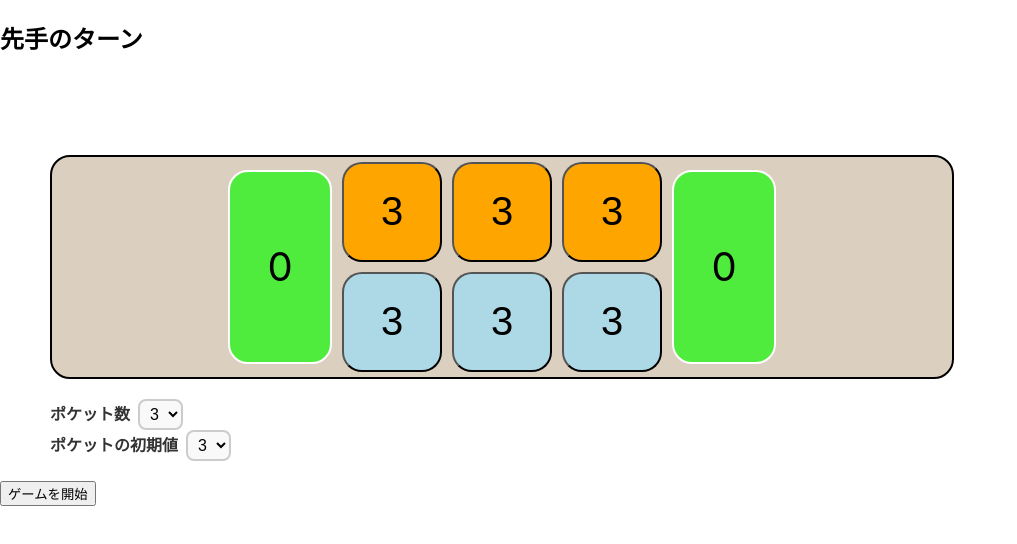
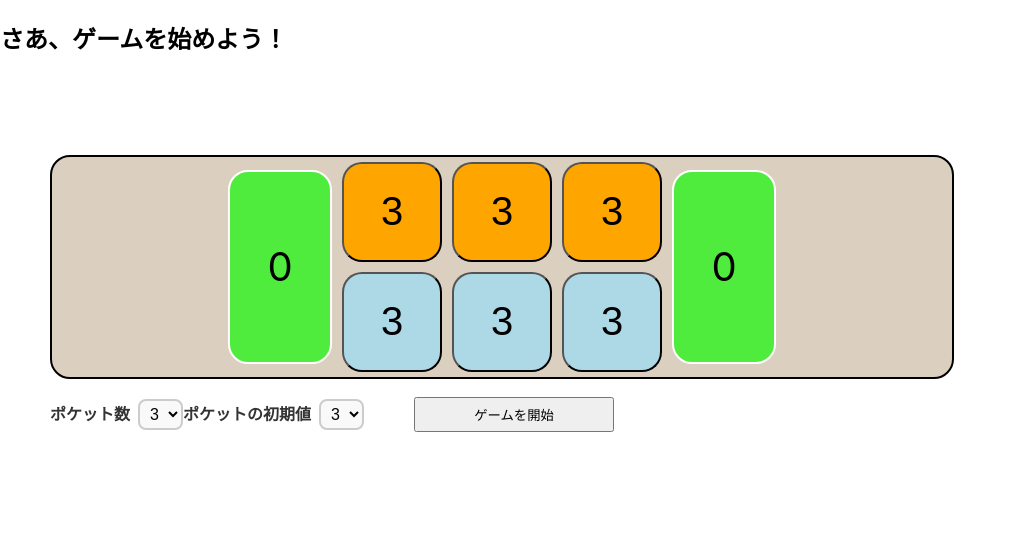
Before and after one commit to nomanoma121/mancala-app, a React (Create React App) app: page / in a window 1280 px wide. Shown: the top 544 px of the page, without its empty margins (0-1017 px from the left). Built offline with nearby package versions, Linux system fonts and the light colour scheme.

Commit message:
ゲームのシステム完成

```diff
--- a/src/App.css
+++ b/src/App.css
@@ -47,6 +47,7 @@
 
 .select-container {
   margin: 20px 50px;
+  display: flex;
 }
 
 .select-box {
@@ -79,3 +80,19 @@
 .custom-select:hover {
   border-color: #007bff;
 }
+
+.container {
+  display: flex;
+}
+
+.game-button {
+  height: 35px;
+  width: 200px;
+  margin-top: 18px;
+  box-shadow: 0 4px 6px rgba(0, 0, 0, 0, 0);
+}
+
+.game-button:active {
+  box-shadow: 0 2px 4px rgba(0, 0, 0, 0);
+  transform: translateY(2px);
+}
--- a/src/App.js
+++ b/src/App.js
@@ -121,6 +121,7 @@ export default function Game() {
   const [isFirst, setIsFirst] = useState(true);
   const [isAdditionalTurn, setIsAdditionalTurn] = useState(false);
   const [isPlaying, setIsPlaying] = useState(false);
+  const [isFinished, setIsFinished] = useState(false);
 
   useEffect(() => {
     console.log("配列を再生成");
@@ -138,16 +139,33 @@ export default function Game() {
   }
 
   const handleClick = (index, value) => {
-    // 手番以外のクリックを無視
-    if (!((isFirst && index < numberOfPocket - 1) || (!isFirst && index > numberOfPocket - 1))) {
-      return;
-    } else if (!isPlaying) {
+    if (!isPlaying) {
       // プレイ中以外のクリックを無視
+      alert("ゲーム開始ボタンを押してください");
       return;
     }
+    // 手番以外のクリックを無視
+    if (!((isFirst && index <= numberOfPocket - 1) || (!isFirst && index > numberOfPocket - 1))) {
+      alert("現在は" + winner + "のターンではありません");
+      return;
+    }
+
     console.log(index);
     let updateArray = [...pocketsArray];
     updateArray[index] = 0;
+
+    // useStateの更新が非同期なためゲーム終了を確認するようのコピー配列を作成（ほかにいい方法ありそう）
+    let copyArray = [...pocketsArray];
+    (() => {
+      let copyIndex = index;
+      copyArray[copyIndex] = 0;
+      for(let i = 1; i < value + 1; i++){
+        if(copyIndex + i > copyArray.length  - 1){
+          copyIndex = copyIndex - copyArray.length;
+        }
+        copyArray[copyIndex + i] = Number(copyArray[copyIndex + i]) + 1;
+      }
+    })();
 
     let i = 1;
     const interval = setInterval(() => {
@@ -163,7 +181,7 @@ export default function Game() {
           // 追加ターンフラグを初期化
           setIsAdditionalTurn(false);
           // ゲームが終了したかどうかを確認
-          checkGame();
+          checkGame(copyArray);
           const finalPosition = newIndex;
           if (finalPosition === (numberOfPocket) || finalPosition === (updateArray.length - 1)) {
             console.log("追加ターン処理");
@@ -189,35 +207,52 @@ export default function Game() {
   }
 
   const handleGame = () => {
+    if(isPlaying){
+      initializeGame();
+    }
     setIsPlaying(!isPlaying);
   }
 
-  const checkGame = () => {
-    let firstSum = 0;
-    let secondSum = 0;
-    for(let i = 0; i < numberOfPocket - 1; i++) {
-      firstSum += pocketsArray[i];
-      secondSum += pocketsArray[i + numberOfPocket];
-    }
-    if(firstSum === 0 || secondSum === 0){
-      setIsPlaying(false);
+  const checkGame = (array) => {
+    const isFirstSideEmpty = array.slice(0, numberOfPocket).every(value => value === 0);
+    const isSecondSideEmpty = array.slice(numberOfPocket + 1, -1).every(value => value === 0);
+
+    if(isFirstSideEmpty || isSecondSideEmpty){
+      setIsFinished(true);
     }
   }
 
-
+  // ゲームを初期化する関数
+  const initializeGame = () => {
+    const initialArray = Array(numberOfPocket * 2 + 2).fill(initialPocketNumber);
+    initialArray[numberOfPocket] = 0;
+    initialArray[initialArray.length - 1] = 0;
+    setPocektsArray(initialArray);
+    setIsFinished(false);
+    setIsAdditionalTurn(false);
+    setIsFirst(true);
+    setIsPlaying(false);
+  }
 
   const player = isFirst ? "先手" : "後手";
-  const additional = isAdditionalTurn ? "追加" : null;
+  const winner = isFirst ? "後手" : "先手";
+  const additional = isAdditionalTurn ? "追加" : "";
+  const finishMessage = isFinished ? winner + "の勝利です" : null;
+  const playingMessage = player + "の" + additional + "ターン";
+  const message = isFinished ? finishMessage : isPlaying ? playingMessage : "さあ、ゲームを始めよう！";
+
   return (
     <>
-      <h2>{player}の{additional}ターン</h2>
+      <h2>{message}</h2>
       <Table pocketsArray={pocketsArray} handleClick={handleClick} />
+      <div className="container">
         <UseSelectPocekt
           handleNumberOfPocekt={handleNumberOfPocekt}
           handlePocketNumber={handlePocketNumber}
           isPlaying={isPlaying}
         />
         <GameButton isPlaying={isPlaying} handleGame={handleGame}/>
+      </div>
     </>
   );
 }
```
Lines whose indentation alone changed are shown as unchanged.
